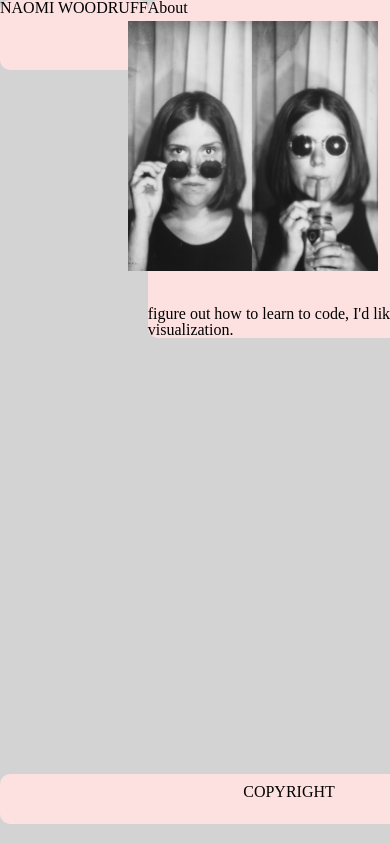
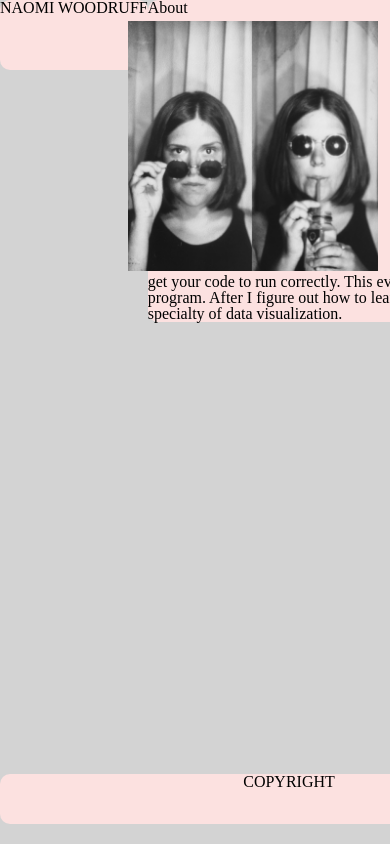
Before and after one commit to naywood/Responsive-Portfolio, a plain HTML site: page index.html in a window 390 px wide. Shown: the top 844 px of the page. Drawn offline with Linux system fonts and the light colour scheme; files that its build step writes are made by us from their sources.

Commit message:
small adjustments

```diff
--- a/assets/css/style.css
+++ b/assets/css/style.css
@@ -127,7 +127,7 @@ p{
 
   }
 
-.footer {
+footer {
     height: 50px;
     clear: both;
     padding: 10px 0px 10px 0px;
@@ -206,7 +206,7 @@ p{
       width: 720px
     }
     article, p {
-      width: 700px;
+      width: 690px;
       z-index: 6;
 
   }
@@ -224,16 +224,13 @@ p{
       width: 578px;
     }
     article, p {
-      width: 558px;
+      width: 548px;
       z-index: 6;
 
     }
   }
 
 /*
-Here is the "code" that makes my header static----header= static
 
-here is all of the other code that makes my website responsiveness "cleaner"
-    many things missing---lots of widths that are incorrect!
 
 */
--- a/index.html
+++ b/index.html
@@ -23,19 +23,15 @@
       <section>
           About
               <article>
-                <img style="float: left; margin: 5px 15px 20px -20px;" src="assets/images/me.jpg" width="250" >
-
+                <img style="float: left; margin: 5px 15px 0px -20px;" src="assets/images/me.jpg" width="250" >
               <p id= hello> Hi there!</p>
-
-                <p>
-                I've been given 1,000 nicknames, but you can call me Naomi [nay-oh-me]. I grew up on my family's land in West Texas where we kept goats, chickens and the occasional visit from the emu that lived down the road. Texas is my native home, but I've lived in the PNW for 17 years. I think Seattle will continue to be my primary home but I like the prospect of being a digital nomad.<br><br>
-
+              <p> I've been given 1,000 nicknames, but you can call me Naomi [nay-oh-me]. I grew up on my family's land in West Texas where we kept goats, chickens and the occasional visit from the emu that lived down the road. Texas is my native home, but I've lived in the PNW for 17 years. I think Seattle will continue to be my primary home but I like the prospect of being a digital nomad.<br><br>
                 I like to make things: hollandaise sauce, travel plans, zines, hand-bound photobooks...to name a few. I took a C# class as an elective at Bellevue College; it was there I discovered the rush associated with FINALLY being able to get your code to run correctly. This eventually lead to my enrollment in the full-stack program. After I figure out how to learn to code, I'd like to work my way into the specialty of data visualization. <br>
                 </p>
         </article>
     </section>
 </div>
-<footer class="footer">copyright </footer>
+<footer >copyright </footer>
 </body>
 
 </html>
```
Also changed, not shown: contact.html (+1 -1 lines), portfolio.html (+1 -1 lines). Lines whose indentation alone changed are shown as unchanged.
